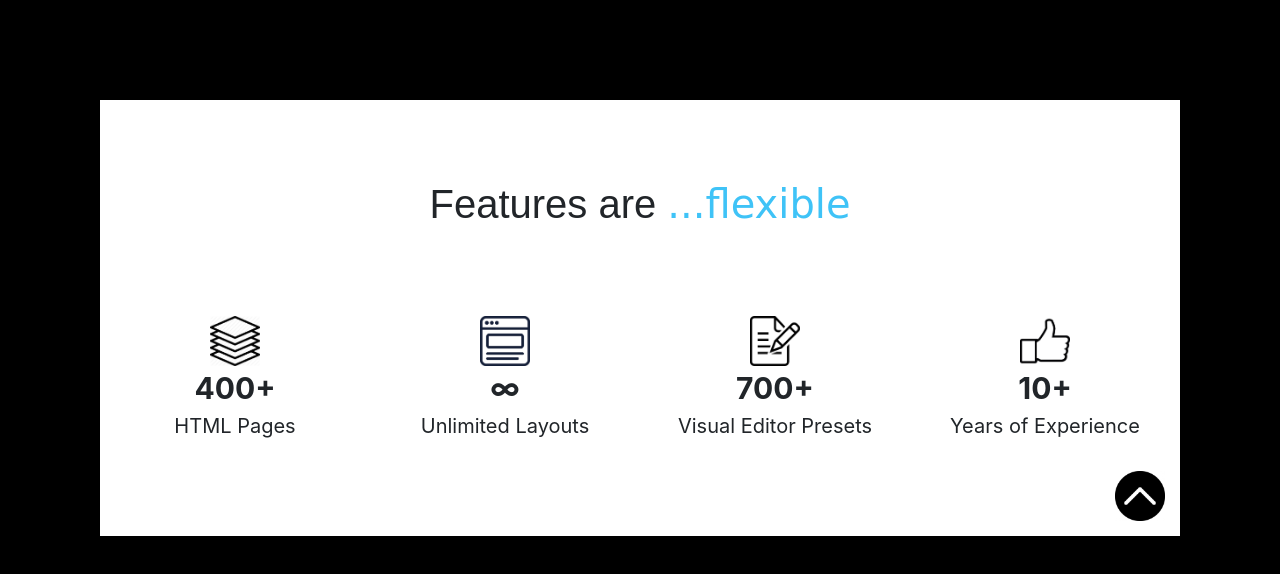
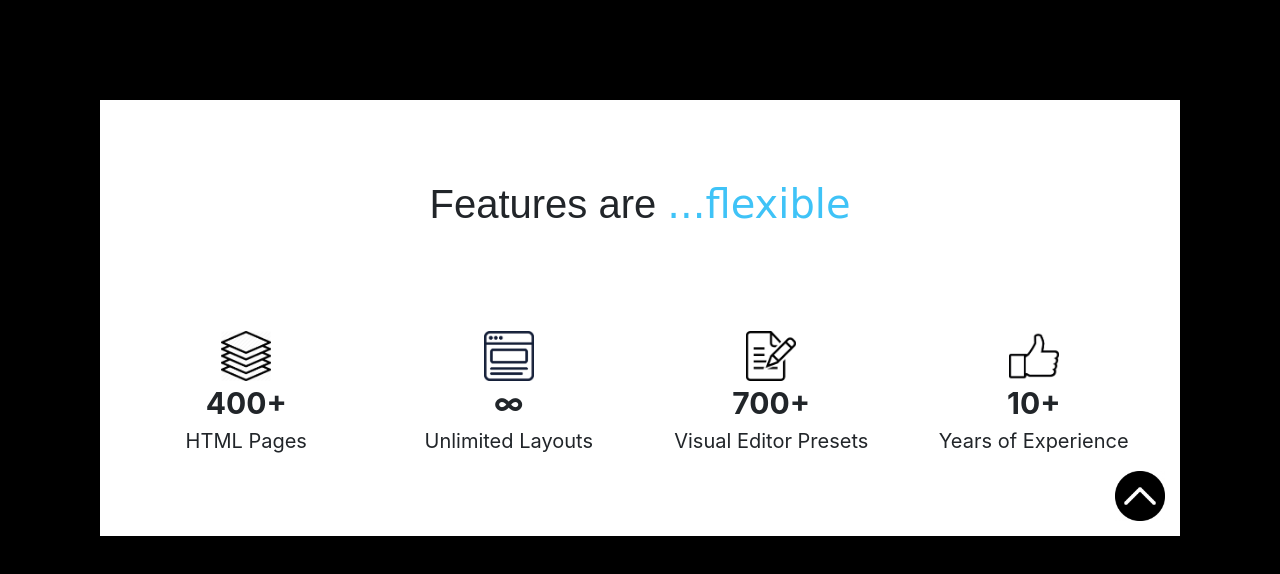
Before and after one commit to neethujoseph13/beginner-trials, a plain HTML site: page index.html in a window 1280 px wide. Drawn offline with nearby package versions, Linux system fonts and the light colour scheme.

Commit message:
fixed errors

```diff
--- a/assets/css/style.css
+++ b/assets/css/style.css
@@ -1,12 +1,5 @@
 body {
     background-color: black;
-}
-
-h1 {
-    font-family: "Arial", Helvetica, sans-serif;
-    text-align: center;
-    padding-top: 10vh;
-
 }
 
 p {
@@ -20,18 +13,19 @@ p {
     font-weight: bold;
 }
 
-#main {
+#main{
     position: relative;
     padding: 100px;
 }
 
-.container {
+.home {
     background-color: white;
     width: auto;
     height: auto;
 }
 
-.img-fluid {
+.icon{
+    margin-top: 15px;
     height: 50px;
     width: 50px;
 }
@@ -41,19 +35,22 @@ p {
     color: rgb(63, 195, 247);
 }
 
-.row {
-    padding-top: 30px;
+.first-row {
+    font-family: "Arial", Helvetica, sans-serif;
+    text-align: center;
+    padding-top: 10vh;
+}
+
+.mid-row {
+    text-align: center;
+    padding-top: 80px;
+    padding-right: 15px;
+    padding-bottom: 15px;
+    padding-left: 15px;
 
 }
 
-.col-sm-3 {
-    text-align: center;
-    padding-top: 50px;
-    padding-left: 15px;
-    padding-right: 15px;
-}
-
-.col-sm-12 {
+.last-row {
     text-align: right;
     padding-right: 15px;
     padding-bottom: 15px;
--- a/index.html
+++ b/index.html
@@ -13,35 +13,37 @@
 
 <body>
     <section id="main">
-        <div class="container container">
-            <div class="firstrows">
-                <h1>Features are <span class="flexible">...flexible</span></h1>
+        <div class="container home">
+            <div class="row">
+                <div class="col-sm-12 first-row">
+                    <h1>Features are <span class="flexible">...flexible</span></h1>
+                </div>
             </div>
-            <div class="row">
+            <div class="row mid-row">
                 <div class="col-sm-3">
-                    <img class="img-fluid" src="assets/images/page.png" alt="image one">
+                    <img class="img-fluid icon" src="assets/images/page.png" alt="image one">
                     <p id="sub">400+</p>
                     <p>HTML Pages</p>
                 </div>
                 <div class="col-sm-3 ">
-                    <img class="img-fluid" src="assets/images/layout.png" alt="image two">
+                    <img class="img-fluid icon" src="assets/images/layout.png" alt="image two">
                     <p id="sub">&#8734</p>
                     <p>Unlimited Layouts</p>
                 </div>
                 <div class="col-sm-3 ">
-                    <img class="img-fluid" src="assets/images/editor.png" alt="image three">
+                    <img class="img-fluid icon" src="assets/images/editor.png" alt="image three">
                     <p id="sub">700+</p>
                     <p>Visual Editor Presets</p>
                 </div>
                 <div class="col-sm-3 ">
-                    <img class="img-fluid" src="assets/images/like.png" alt="image four">
+                    <img class="img-fluid icon" src="assets/images/like.png" alt="image four">
                     <p id="sub">10+</p>
                     <p>Years of Experience</p>
                 </div>
             </div>
             <div class="row">
-                <div class="col-sm-12">
-                    <img class="img-fluid" src="assets/images/scroll_up.jpg" alt="scroll up" height="50px" width="50px">
+                <div class="col-sm-12 last-row">
+                    <img class="img-fluid scro" src="assets/images/scroll_up.jpg" alt="scroll up" height="50px" width="50px">
                 </div>
             </div>
         </div>
```
